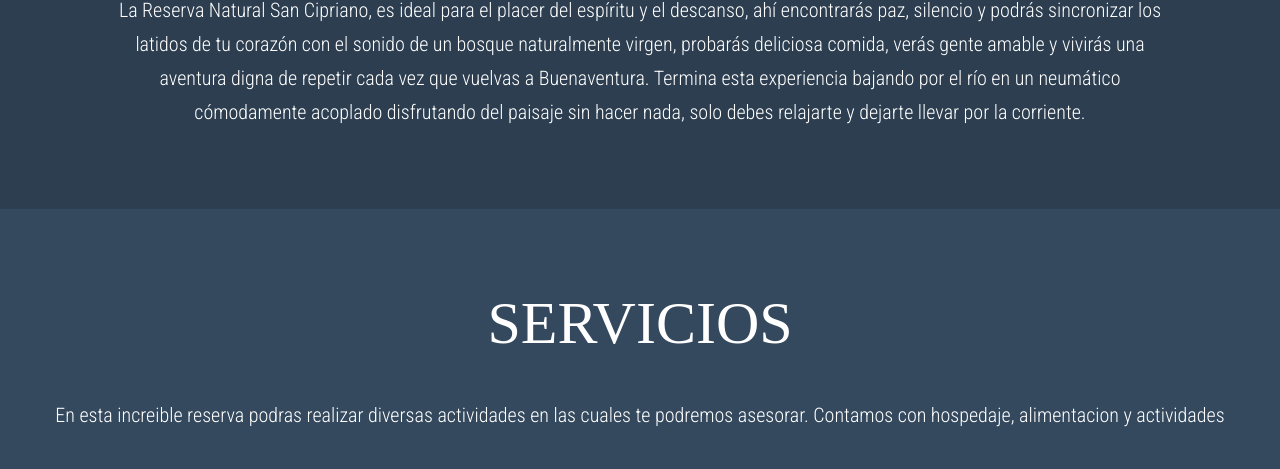
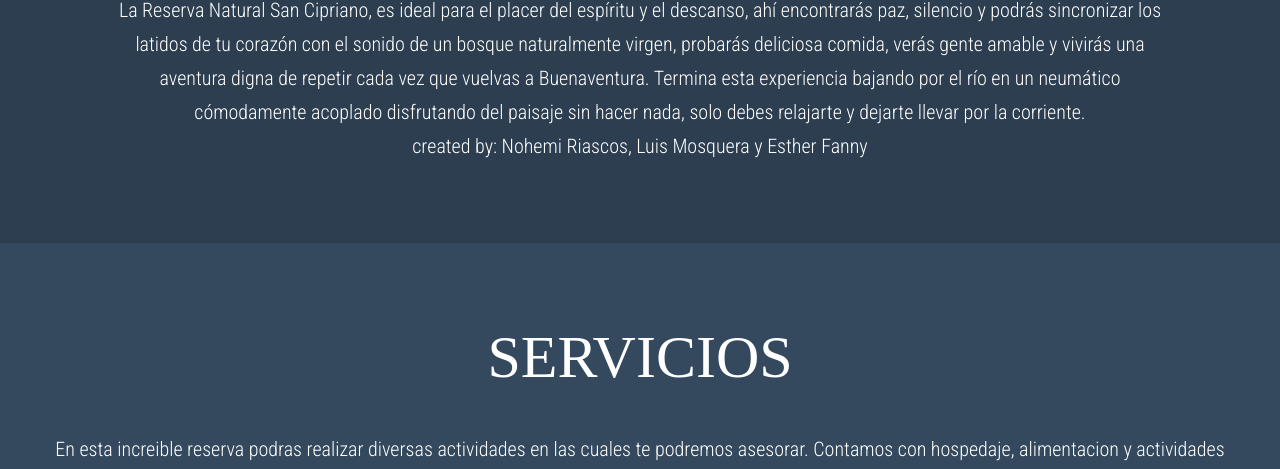
Before and after one commit to lamosquerauni/Sancipriano, a plain HTML site: page index.html in a window 1280 px wide. Shown: the part 914-1383 px from the top of the page. Drawn offline with Linux system fonts and the light colour scheme; a web font is replaced by a local one.

Commit message:
Update index.html

```diff
--- a/index.html
+++ b/index.html
@@ -33,7 +33,8 @@
     <p>San Cipriano no es una reserva natural cualquiera, tiene uno de los ríos cristalinos más puros y limpios del mundo según las naciones unidas; sus maravillosos senderos, cascadas naturales y su hermoso bosque húmedo tropical lo hacen un destino mágico.</p>
     <p>San Cipriano es un pintoresco pueblito del Pacífico Colombiano en medio de la selva, rodeado de ríos que son ideales para desarrollar actividades como: Nadar, caretear, hacer tubing y kayak. La aventura empieza cuándo te subes a la BRUJITA, una especie de planchón de madera con balineras puesto sobre los rieles del tren y que impulsado por una motocicleta vas recorriendo en medio de la selva el camino que te llevará a vivir una exótica experiencia, única e irrepetible.</p>
     <p>La Reserva Natural San Cipriano, es ideal para el placer del espíritu y el descanso, ahí encontrarás paz, silencio y podrás sincronizar los latidos de tu corazón con el sonido de un bosque naturalmente virgen, probarás deliciosa comida, verás gente amable y vivirás una aventura digna de repetir cada vez que vuelvas a Buenaventura. Termina esta experiencia bajando por el río en un neumático cómodamente acoplado disfrutando del paisaje sin hacer nada, solo debes relajarte y dejarte llevar por la corriente.</p>
-  </section>
+    <p>created by: Nohemi Riascos, Luis Mosquera y Esther Fanny</p>
+    </section>
 
    <section class="content services">
        <h2 class="title">Servicios</h2>
```
